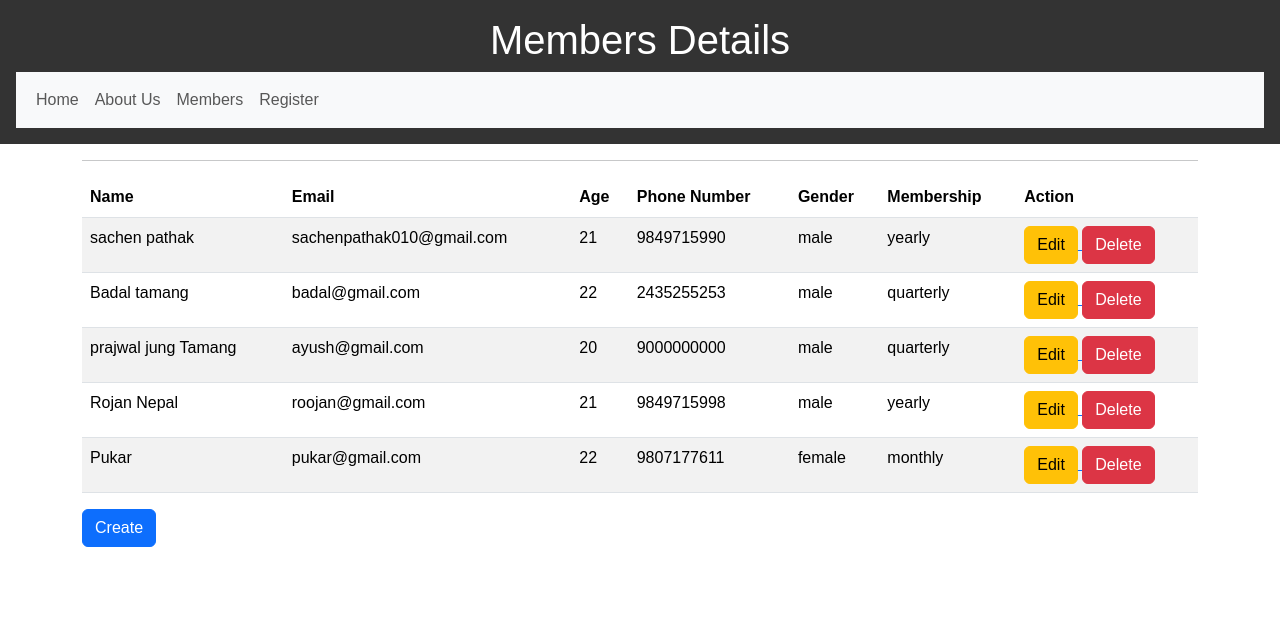
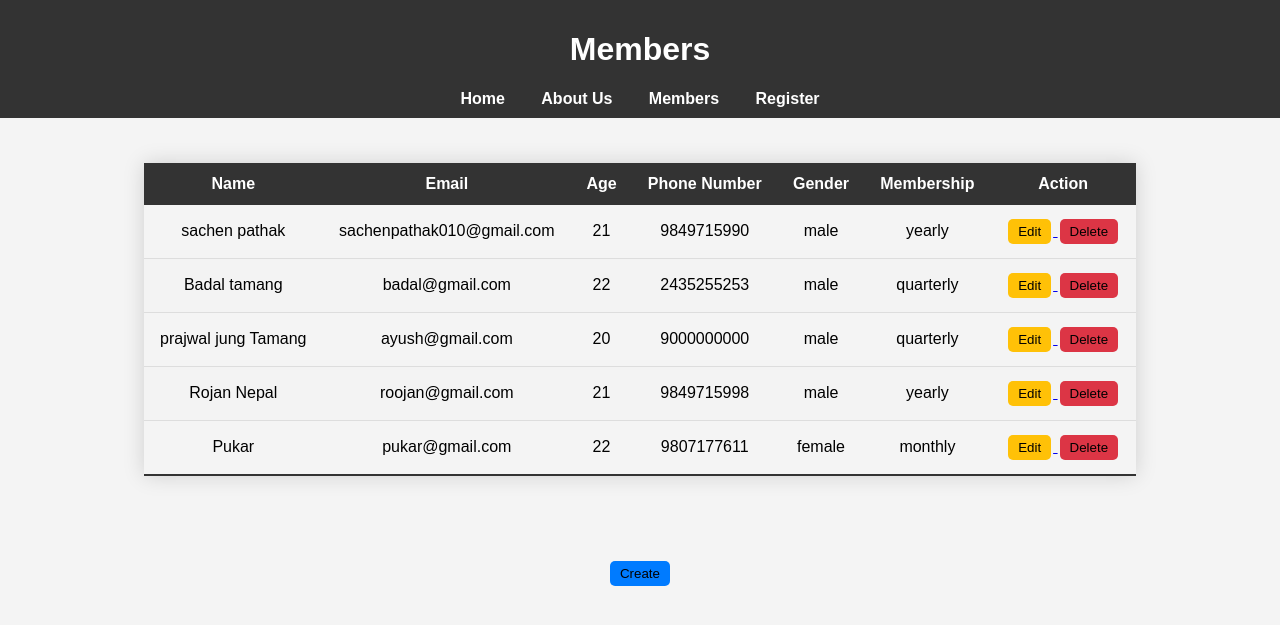
Before and after one commit to Sachen-07/Gym-Management-System-Archive, a Django app: page /members/ in a window 1280 px wide. Shown: the top 625 px of the page. Run offline with Django 5.2, Linux system fonts and the light colour scheme; data comes from the database, SQL or seed files in the repository; both versions use the stored data as it was after the commit.

Commit message:
update views seting about us home index

```diff
--- a/Template/members.html
+++ b/Template/members.html
@@ -1,61 +1,17 @@
+{% load static %}
 <!DOCTYPE html>
 <html lang="en">
   <head>
-    <meta charset="UTF-8">
-    <meta name="viewport" content="width=device-width, initial-scale=1.0">
+    <meta charset="UTF-8" />
+    <meta name="viewport" content="width=device-width, initial-scale=1.0" />
     <title>Document</title>
-    <link href="https://cdn.jsdelivr.net/npm/bootstrap@5.3.3/dist/css/bootstrap.min.css" rel="stylesheet"
-        integrity="sha384-QWTKZyjpPEjISv5WaRU9OFeRpok6YctnYmDr5pNlyT2bRjXh0JMhjY6hW+ALEwIH" crossorigin="anonymous">
-    <script src="https://cdn.jsdelivr.net/npm/bootstrap@5.3.3/dist/js/bootstrap.bundle.min.js"
-        integrity="sha384-YvpcrYf0tY3lHB60NNkmXc5s9fDVZLESaAA55NDzOxhy9GkcIdslK1eN7N6jIeHz"
-        crossorigin="anonymous"></script>
-    <style>
-        body {
-            font-family: Arial, sans-serif;
-            margin: 0;
-            padding: 0;
-        }
-
-        header {
-            background-color: #333;
-            color: white;
-            padding: 1rem;
-            text-align: center;
-        }
-
-    </style>
+    <link rel="stylesheet" href=" {% static 'css/style.css' %} " />
   </head>
   <body>
-    <header>
-        <h1>Members Details</h1>
-        <nav class="navbar navbar-expand-lg navbar-light bg-light">
-            <div class="container-fluid">
+    {% include "navbar.html" %}
 
-                <div class="collapse navbar-collapse" id="navbarNav">
-                    <ul class="navbar-nav">
-                        <li class="nav-item">
-                            <a class="nav-link" aria-current="page" href="/">Home</a>
-                        </li>
-                        <li class="nav-item">
-                            <a class="nav-link" href="/about">About Us</a>
-                        </li>
-                        <li class="nav-item">
-                            <a class="nav-link" href="/members">Members</a>
-                        </li>
-                        <li class="nav-item">
-                            <a class="nav-link" href="/create">Register</a>
-                        </li>
-                    </ul>
-                </div>
-            </div>
-        </nav>
-
-    </header>
-
-
-    <div class="container">
-        <hr>
-        <table class="table table-striped">
+    <div class="table-container">
+      <table class="styled-table">
         <thead>
           <tr>
             <th scope="col">Name</th>
@@ -68,6 +24,7 @@
           </tr>
         </thead>
         <tbody>
+          <!-- Example row, replace with dynamic data -->
           {% for Todo in Todos %}
           <tr>
             <td>{{Todo.name}}</td>
@@ -88,15 +45,24 @@
           {% endfor %}
         </tbody>
       </table>
+    </div>
+    <br />
+    <div class="container text-center">
       <a href="{% url 'create' %}">
+        <center>
           <button type="button" class="btn btn-primary">Create</button>
+        </center>
       </a>
     </div>
   </body>
-<script src="https://cdn.jsdelivr.net/npm/@popperjs/core@2.11.8/dist/umd/popper.min.js"
+  <script
+    src="https://cdn.jsdelivr.net/npm/@popperjs/core@2.11.8/dist/umd/popper.min.js"
     integrity="sha384-I7E8VVD/ismYTF4hNIPjVp/Zjvgyol6VFvRkX/vR+Vc4jQkC+hVqc2pM8ODewa9r"
-    crossorigin="anonymous"></script>
-<script src="https://cdn.jsdelivr.net/npm/bootstrap@5.3.3/dist/js/bootstrap.min.js"
+    crossorigin="anonymous"
+  ></script>
+  <script
+    src="https://cdn.jsdelivr.net/npm/bootstrap@5.3.3/dist/js/bootstrap.min.js"
     integrity="sha384-0pUGZvbkm6XF6gxjEnlmuGrJXVbNuzT9qBBavbLwCsOGabYfZo0T0to5eqruptLy"
-    crossorigin="anonymous"></script>
+    crossorigin="anonymous"
+  ></script>
 </html>
--- /dev/null
+++ b/Template/navbar.html
@@ -0,0 +1,9 @@
+<div class="header">
+    <h1> {{ page }} </h1>
+    <nav class="nav">
+        <a href="/">Home</a>
+        <a href="/about">About Us</a>
+        <a href="/members">Members</a>
+        <a href="/create">Register</a>
+    </nav>
+</div>
--- a/gymapp/views.py
+++ b/gymapp/views.py
@@ -1,49 +1,75 @@
-from django.shortcuts import render,redirect
+from django.shortcuts import render, redirect
 from .models import Todo
+
 
 # Create your views here.
 def create(request):
-    if request.method == 'POST':
-        name=request.POST.get("name")
-        email=request.POST.get("email")
-        age=request.POST.get("age")
-        phone=request.POST.get("phone")
-        gender=request.POST.get("gender")
-        membership=request.POST.get("membership")
+    if request.method == "POST":
+        name = request.POST.get("name")
+        email = request.POST.get("email")
+        age = request.POST.get("age")
+        phone = request.POST.get("phone")
+        gender = request.POST.get("gender")
+        membership = request.POST.get("membership")
         print(name, email, age, phone, gender, membership)
-        Todo.objects.create(name=name, email=email, age=age, phone=phone, gender=gender, membership=membership)
-        return redirect('/members')
-    return render(request,'index.html')
+        Todo.objects.create(
+            name=name,
+            email=email,
+            age=age,
+            phone=phone,
+            gender=gender,
+            membership=membership,
+        )
+        return redirect("/members")
+    return render(request, "index.html")
+
 
 def edit(request, pk):
     todo_obj = Todo.objects.get(id=pk)
-    context={'todo':todo_obj}
-    if request.method == 'POST':
-        todo_obj.name=request.POST.get('name')
-        todo_obj.email=request.POST.get('email')
-        print('hello')
-        todo_obj.age=request.POST.get('age')
-        todo_obj.phone=request.POST.get('phone')
-        todo_obj.gender=request.POST.get('gender')
-        todo_obj.membership=request.POST.get('membership')
+    context = {"todo": todo_obj}
+    if request.method == "POST":
+        todo_obj.name = request.POST.get("name")
+        todo_obj.email = request.POST.get("email")
+        print("hello")
+        todo_obj.age = request.POST.get("age")
+        todo_obj.phone = request.POST.get("phone")
+        todo_obj.gender = request.POST.get("gender")
+        todo_obj.membership = request.POST.get("membership")
         todo_obj.save()
-        return redirect('/members')
-    return render(request,'edit.html', context)
+        return redirect("/members")
+    return render(request, "edit.html", context)
+
 
 def delete(request, pk):
-    todo_obj=Todo.objects.get(id=pk)
+    todo_obj = Todo.objects.get(id=pk)
     todo_obj.delete()
-    return redirect('members')
+    return redirect("members")
+
 
 def members(request):
-    todo_objs=Todo.objects.all()
-    context={'Todos':todo_objs}
-    return render(request,'members.html',context)
+    page = "Members"
+    todo_objs = Todo.objects.all()
+    context = {
+        "Todos": todo_objs,
+        "page": page,
+    }
+    return render(request, "members.html", context)
+
 
 def home(request):
-    return render(request,'home.html')
+    page = "Valar Dohaeris GYM"
+    context = {
+        "page": page,
+    }
+    return render(request, "home.html", context)
+
 
 # Create your views here.
 
+
 def about(request):
-    return render(request,'about-us.html')
+    page = "About us"
+    context = {
+        "page": page,
+    }
+    return render(request, "about-us.html", context)
--- /dev/null
+++ b/static/css/style.css
@@ -0,0 +1,213 @@
+body {
+  font-family: Arial, sans-serif;
+  background-color: #f4f4f4;
+  margin: 0;
+  padding: 0;
+}
+.header {
+  background-color: #333;
+  color: #fff;
+  padding: 10px 0;
+  text-align: center;
+}
+.nav {
+  margin-top: 0.5em;
+}
+.nav a {
+  color: white;
+  text-decoration: none;
+  margin: 0 1em;
+  font-weight: bold;
+}
+.nav a:hover {
+  text-decoration: underline;
+}
+.container {
+  padding: 20px;
+}
+.hero {
+  background-image: url("gym-hero.jpg");
+  background-size: cover;
+  background-position: center;
+  height: 400px;
+  color: rgb(155, 51, 51);
+  display: flex;
+  align-items: center;
+  justify-content: center;
+  text-align: center;
+}
+.hero h1 {
+  font-size: 4em;
+  margin: 0;
+}
+
+.footer {
+  background-color: #333;
+  color: #fff;
+  text-align: center;
+  padding: 10px 0;
+  position: fixed;
+  bottom: 0;
+  width: 100%;
+}
+main {
+    padding: 2rem;
+}
+
+section {
+    margin-bottom: 2rem;
+}
+h1 {
+    color: #fff;
+
+}
+ h2 {
+    color: #030101;
+}
+
+p, ul {
+    color: #555;
+}
+
+ul {
+    list-style-type: none;
+    padding: 0;
+}
+
+ul li {
+    padding: 0.5rem 0;
+}
+
+
+
+.table-container {
+    display: flex;
+    justify-content: center;
+}
+
+.table {
+    margin-top: 1em;
+    width: auto;
+}
+
+.table thead th {
+    background-color: #333;
+    color: white;
+    text-align: center;
+}
+
+.table tbody tr:nth-child(odd) {
+    background-color: #f2f2f2;
+}
+
+.table tbody tr:hover {
+    background-color: #ddd;
+}
+
+.table tbody td, .table tbody th {
+    text-align: center;
+    vertical-align: middle;
+}
+
+.btn-warning {
+    background-color: #ffc107;
+    border-color: #ffc107;
+}
+
+.btn-warning:hover {
+    background-color: #e0a800;
+    border-color: #d39e00;
+}
+
+.btn-danger {
+    background-color: #dc3545;
+    border-color: #dc3545;
+}
+
+.btn-danger:hover {
+    background-color: #c82333;
+    border-color: #bd2130;
+}
+
+.btn-primary {
+    background-color: #007bff;
+    border-color: #007bff;
+}
+
+.btn-primary:hover {
+    background-color: #0069d9;
+    border-color: #0062cc;
+}
+/* .container text-center .btn-btn-primary {
+    align:"center";
+} */
+
+
+.table-container {
+    display: flex;
+    justify-content: center;
+    padding: 20px;
+}
+
+.styled-table {
+    width: 80%;
+    border-collapse: collapse;
+    margin: 25px 0;
+    font-size: 1em;
+    min-width: 400px;
+    box-shadow: 0 0 20px rgba(0, 0, 0, 0.15);
+}
+
+.styled-table thead tr {
+    background-color: #333;
+    color: #ffffff;
+    text-align: left;
+}
+
+.styled-table th,
+.styled-table td {
+    padding: 12px 15px;
+    text-align: center;
+}
+
+.styled-table tbody tr {
+    border-bottom: 1px solid #dddddd;
+}
+
+.styled-table tbody tr:nth-of-type(even) {
+    background-color: #f3f3f3;
+}
+
+.styled-table tbody tr:last-of-type {
+    border-bottom: 2px solid #333;
+}
+
+.styled-table tbody tr:hover {
+    background-color: #f1f1f1;
+}
+
+.btn {
+    padding: 5px 10px;
+    border: none;
+    cursor: pointer;
+    border-radius: 5px;
+    margin: 2px;
+}
+
+.edit-btn {
+    background-color: #ffc107;
+    color: white;
+}
+
+.edit-btn:hover {
+    background-color: #e0a800;
+}
+
+.delete-btn {
+    background-color: #dc3545;
+    color: white;
+}
+
+.delete-btn:hover {
+    background-color: #c82333;
+}
```
Also changed, not shown: GYM/settings.py (+39 -37 lines), Template/about-us.html (+5 -62 lines), Template/home.html (+6 -72 lines), db.sqlite3. Lines whose indentation alone changed are shown as unchanged.
